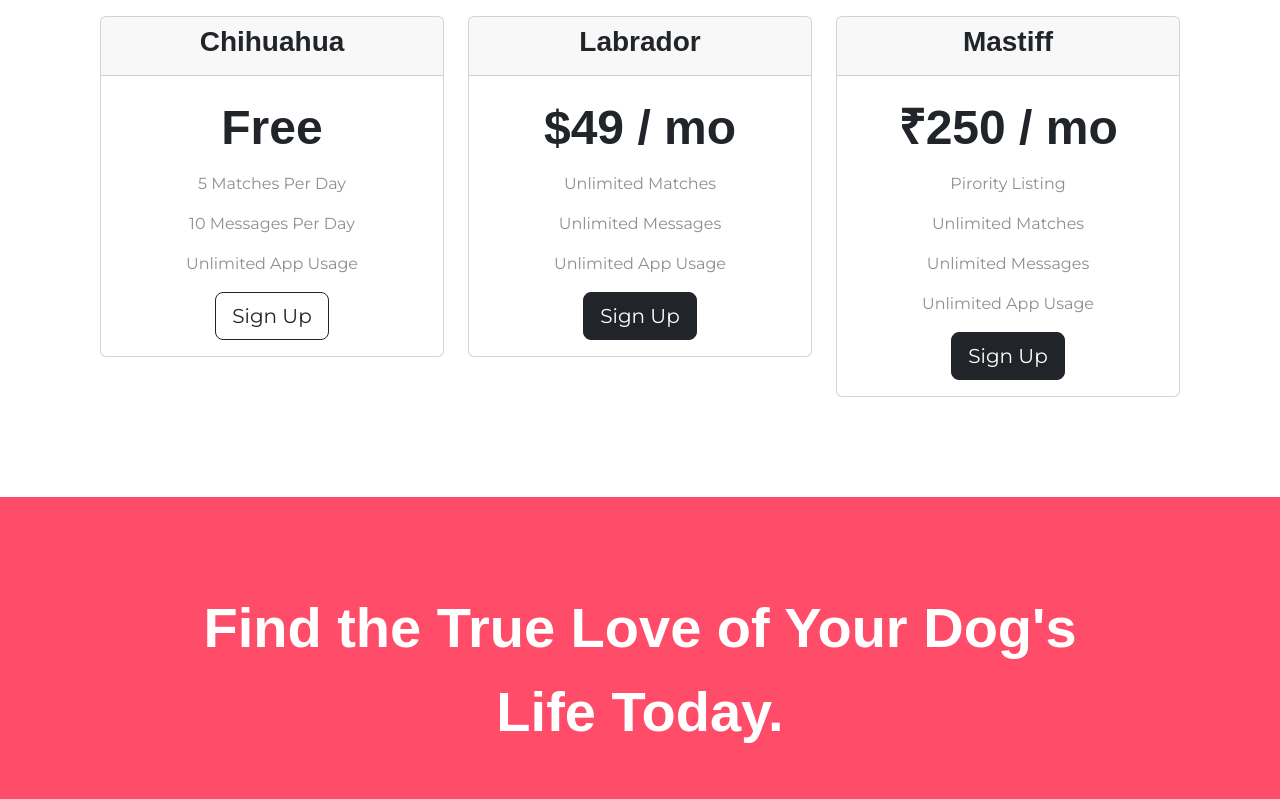
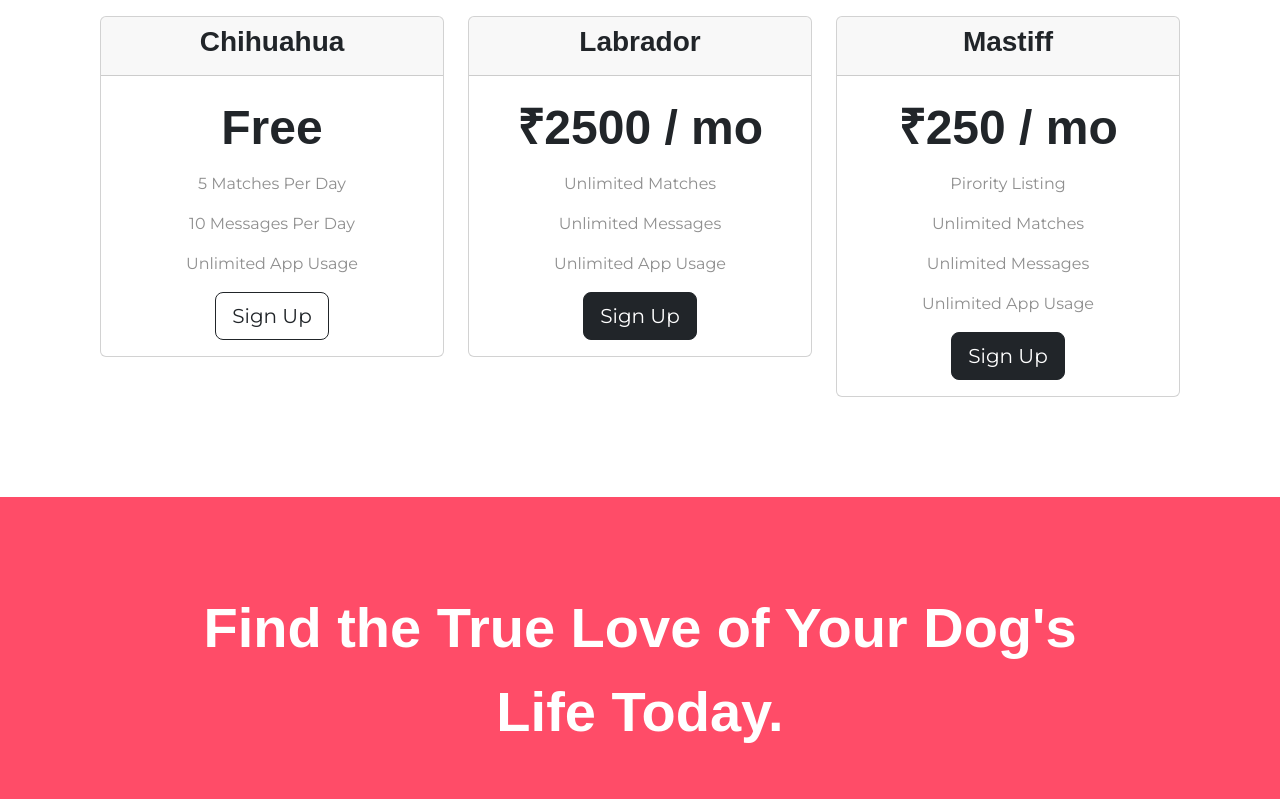
Before and after one commit to Hetbhatt18/tindog, a plain HTML site: page index.html in a window 1280 px wide. Shown: the part 2055-2854 px from the top of the page. Drawn offline with nearby package versions, Linux system fonts and the light colour scheme.

Commit message:
Update index.html

```diff
--- a/index.html
+++ b/index.html
@@ -174,7 +174,7 @@
             <h3>Labrador</h3>
           </div>
           <div class="card-body">
-            <h2 class="price-text">$49 / mo</h2>
+            <h2 class="price-text">₹2500 / mo</h2>
             <p>Unlimited Matches</p>
             <p>Unlimited Messages</p>
             <p>Unlimited App Usage</p>
```
